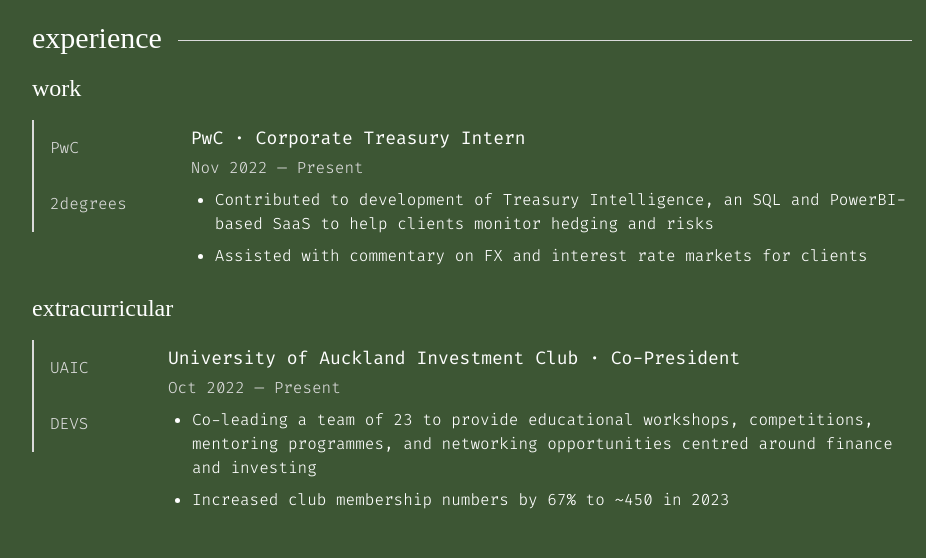
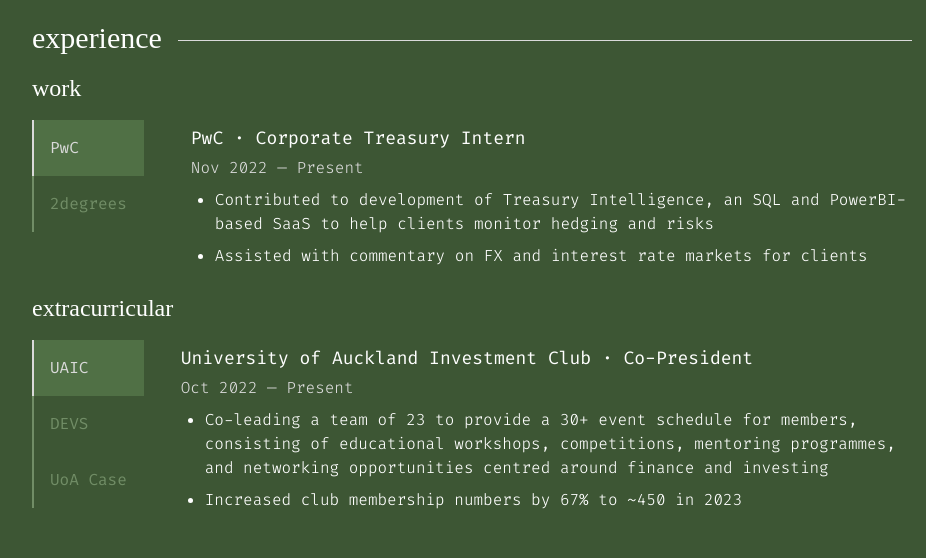
Before and after one commit to nancywu45/nancywu.co.nz, a React (Create React App) app: page / in a window 1280 px wide. Shown: the part 1520-2078 px from the top of the page, without its empty margins (168-1094 px from the left). Built offline with nearby package versions, Linux system fonts and the light colour scheme.

Commit message:
add css to different states in experience section

```diff
--- a/src/pages/Contact.js
+++ b/src/pages/Contact.js
@@ -27,7 +27,7 @@ const Contact = forwardRef((props, ref) => {
             </div>
           </div>
 
-          <button className="px-8 md:px-10 py-2 md:py-3 text-xl md:text-2xl border-white border-2 rounded-md hover:bg-lightGreen">
+          <button className="px-8 md:px-10 py-2 md:py-3 text-xl md:text-2xl border-white border-2 rounded-md hover:bg-midGreen">
             <Link to="mailto:nancywu45@gmail.com">Say Hello</Link>
           </button>
         </div>
--- a/src/pages/Experience.js
+++ b/src/pages/Experience.js
@@ -30,7 +30,7 @@ const Experience = forwardRef((props, ref) => {
       role: 'Co-President',
       startDate: 'Oct 2022',
       endDate: 'Present',
-      bullet1: 'Co-leading a team of 23 to provide educational workshops, competitions, mentoring programmes, and networking opportunities centred around finance and investing',
+      bullet1: 'Co-leading a team of 23 to provide a 30+ event schedule for members, consisting of educational workshops, competitions, mentoring programmes, and networking opportunities centred around finance and investing',
       bullet2: 'Increased club membership numbers by 67% to ~450 in 2023',
     },
     {
@@ -41,6 +41,15 @@ const Experience = forwardRef((props, ref) => {
       endDate: 'Present',
       bullet1: 'Largest student run tech club in NZ aiming to bridge the gap between academia and industry, consisting of ~300 members',
       bullet2: 'Communicating with firms for sponsorship contracts and managed the yearly budget for EOY financial statements',
+    },
+    {
+      id: 'UoA Case',
+      company: 'University of Auckland Case Programme',
+      role: 'Member',
+      startDate: 'Sep 2022',
+      endDate: 'Present',
+      bullet1: 'Working in teams to analyse a business case and formulate strategies and implementation recommendations before presenting to a panel of judges',
+      bullet2: 'Eligible to represent the university in national and international case competitions',
     }
   ]
 
@@ -61,7 +70,7 @@ const Experience = forwardRef((props, ref) => {
               work.map(({id, company}) => {
                 return(
                   <button
-                    className="border-b-2 md:border-l-2 border-grey md:border-b-0 px-4 py-2 text-center md:text-left w-28 md:py-4 text-grey text-left hover:bg-lightGreen focus:bg-lightGreen active:bg-lightGreen"
+                    className={`border-b-2 md:border-l-2  ${workToggle === id ? 'border-grey text-grey bg-midGreen' : 'border-lightGreen text-lightGreen'}  md:border-b-0 px-4 py-2 text-center md:text-left w-28 md:py-4  font-normal text-left`}
                     onClick={() => setWorkToggle(id)}
                   >
                     {company}
@@ -103,7 +112,7 @@ const Experience = forwardRef((props, ref) => {
               extracurricular.map(({id, company}) => {
                 return(
                   <button
-                    className="border-b-2 md:border-l-2 border-grey md:border-b-0 px-4 py-2 text-center md:text-left w-28 md:py-4 text-grey text-left hover:bg-lightGreen focus:bg-lightGreen active:bg-lightGreen"
+                    className={`border-b-2 md:border-l-2  ${expToggle === id ? 'border-grey text-grey bg-midGreen' : 'border-lightGreen text-lightGreen'}  md:border-b-0 px-4 py-2 text-center md:text-left w-28 md:py-4  font-normal text-left`}
                     onClick={() => setExpToggle(id)}
                   >
                     {id}
--- a/src/pages/Home.js
+++ b/src/pages/Home.js
@@ -20,7 +20,7 @@ const Home = forwardRef(({aboutRef}, ref) => {
           University of Auckland passionate about front-end development and the
           interconnection between business and technology.
         </p>
-        <button onClick={() => scrollToRef(aboutRef)} className="px-8 md:px-10 py-2 md:py-3 text-xl md:text-2xl border-white border-2 rounded-md hover:bg-lightGreen"
+        <button onClick={() => scrollToRef(aboutRef)} className="px-8 md:px-10 py-2 md:py-3 text-xl md:text-2xl border-white border-2 rounded-md hover:bg-midGreen"
                 >
           Find out more!
         </button>
--- a/tailwind.config.js
+++ b/tailwind.config.js
@@ -10,7 +10,8 @@ module.exports = {
       },
       colors: {
         green: "#3d5634",
-        lightGreen: "#507045",
+        midGreen: "#507045",
+        lightGreen: "#718D66",
         primary: "#ffffff",
         grey: "#DADADA",
       },
```
